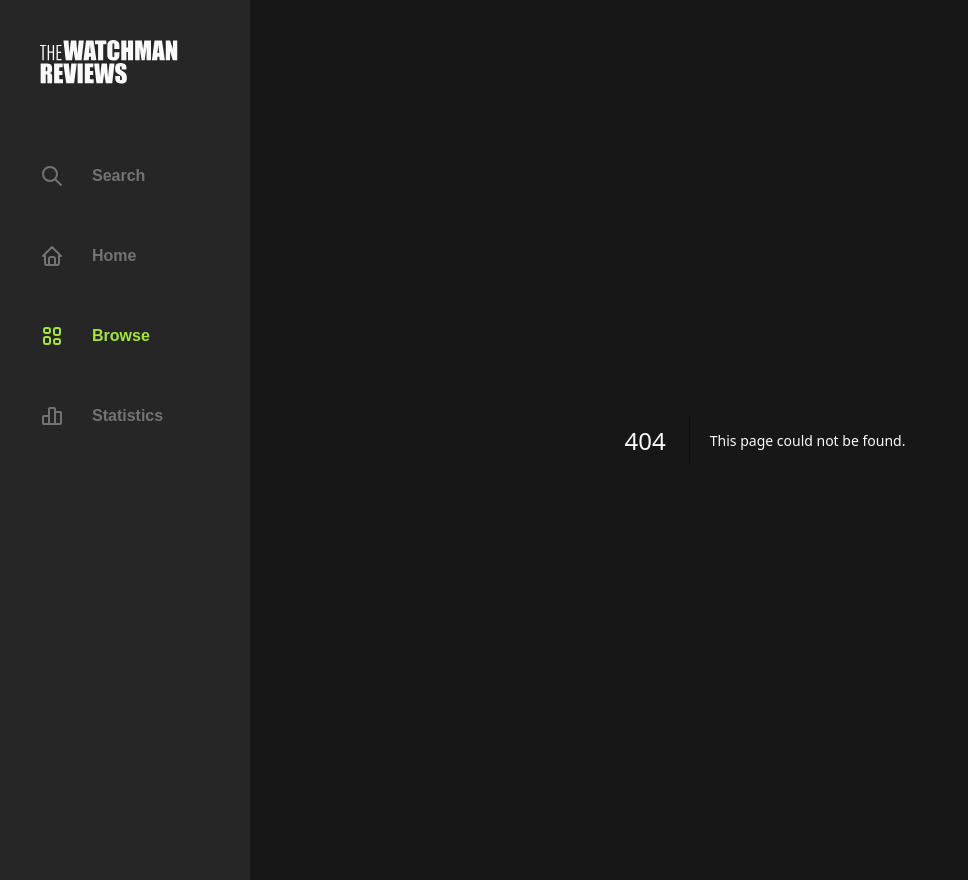
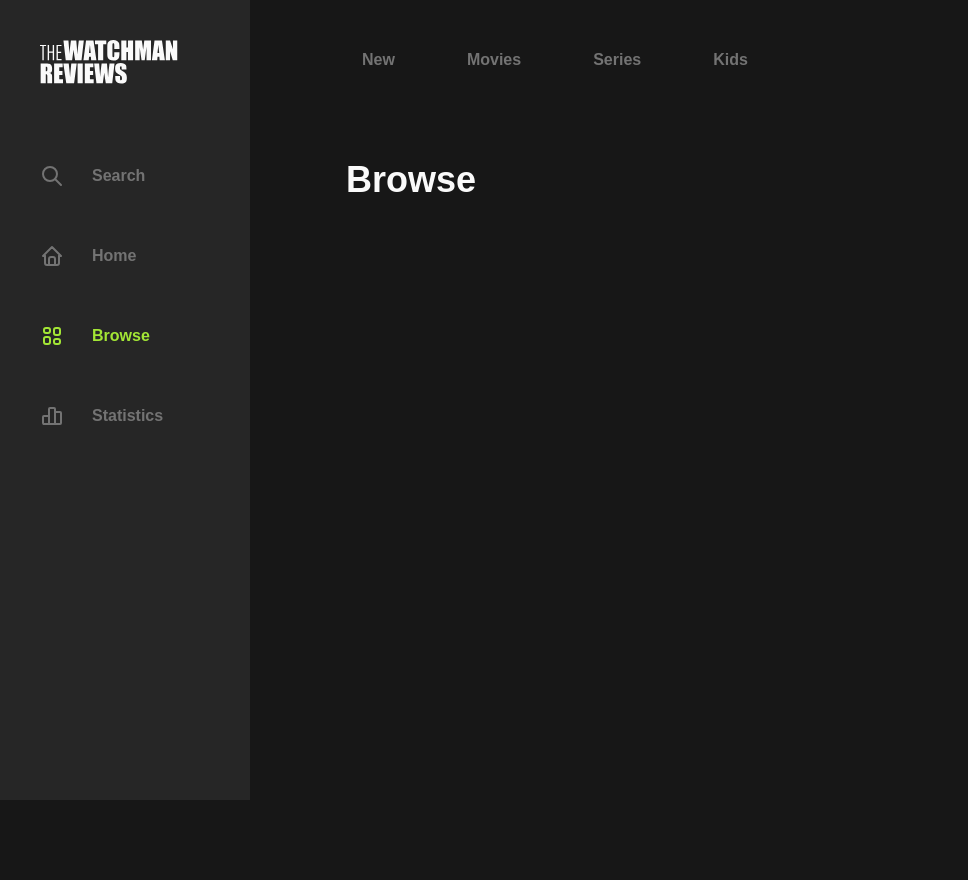
Before and after one commit to MadStoneDev/the-watchman-reviews-frontend, a Next.js app: page /browse in a window 1280 px wide. Before the commit this address had no page. Shown: the whole page, without its empty margins (0-968 px from the left). After the commit the page ends 800 px from the top, so only its background shows below. Built offline with nearby package versions, Linux system fonts and the light colour scheme; a web font is replaced by a local one.

Commit message:
set up main pages

```diff
--- /dev/null
+++ b/src/app/browse/kids/page.tsx
@@ -0,0 +1,11 @@
+import React from "react";
+
+export default function KidsPage() {
+  return (
+    <>
+      <section className={`mt-20`}>
+        <h1 className={`max-w-60 text-4xl font-bold`}>Kids</h1>
+      </section>
+    </>
+  );
+}
--- /dev/null
+++ b/src/app/browse/layout.tsx
@@ -0,0 +1,25 @@
+import React from "react";
+import BrowseNavigation from "@/components/BrowseNavigation";
+
+export default function BrowseLayout({
+  children,
+}: Readonly<{
+  children: React.ReactNode;
+}>) {
+  return (
+    <>
+      <BrowseNavigation
+        items={[
+          { label: "New", href: "/browse/new" },
+          { label: "Movies", href: "/browse/movies" },
+          { label: "Series", href: "/browse/series" },
+          { label: "Kids", href: "/browse/kids" },
+          // {label: "Popular", href: "/browse/popular"},
+          // {label: "Trending", href: "/browse/trending"},
+        ]}
+      />
+
+      {children}
+    </>
+  );
+}
--- /dev/null
+++ b/src/app/browse/movies/page.tsx
@@ -0,0 +1,11 @@
+import React from "react";
+
+export default function MoviesPage() {
+  return (
+    <>
+      <section className={`mt-20`}>
+        <h1 className={`max-w-60 text-4xl font-bold`}>Movies</h1>
+      </section>
+    </>
+  );
+}
--- /dev/null
+++ b/src/app/browse/new/page.tsx
@@ -0,0 +1,11 @@
+import React from "react";
+
+export default function NewPage() {
+  return (
+    <>
+      <section className={`mt-20`}>
+        <h1 className={`max-w-60 text-4xl font-bold`}>New</h1>
+      </section>
+    </>
+  );
+}
--- /dev/null
+++ b/src/app/browse/page.tsx
@@ -0,0 +1,12 @@
+import BrowseNavigation from "@/components/BrowseNavigation";
+import React from "react";
+
+export default function BrowsePage() {
+  return (
+    <>
+      <section className={`mt-20`}>
+        <h1 className={`max-w-60 text-4xl font-bold`}>Browse</h1>
+      </section>
+    </>
+  );
+}
--- /dev/null
+++ b/src/app/browse/series/page.tsx
@@ -0,0 +1,11 @@
+import React from "react";
+
+export default function SeriesPage() {
+  return (
+    <>
+      <section className={`mt-20`}>
+        <h1 className={`max-w-60 text-4xl font-bold`}>Series</h1>
+      </section>
+    </>
+  );
+}
--- a/src/app/layout.tsx
+++ b/src/app/layout.tsx
@@ -24,11 +24,6 @@ const geistMono = localFont({
   variable: "--font-geist-mono",
   weight: "100 900",
 });
-
-export const metadata: Metadata = {
-  title: "Create Next App",
-  description: "Generated by create next app",
-};
 
 export default function RootLayout({
   children,
--- a/src/app/page.tsx
+++ b/src/app/page.tsx
@@ -1,5 +1,12 @@
 import React from "react";
 import BrowseNavigation from "@/components/BrowseNavigation";
+import type { Metadata } from "next";
+
+export const metadata: Metadata = {
+  title: "The Watchman Reviews | Guarding Your Screen, Guiding Your Choices",
+  description:
+    "Guiding families and groups to make informed viewing choices. Get detailed content analysis of movies and TV shows, including themes, language, and values.",
+};
 
 async function getStrapiData(path: string) {
   const baseUrl = "http://localhost:1337";
--- /dev/null
+++ b/src/app/search/page.tsx
@@ -0,0 +1,11 @@
+import React from "react";
+
+export default function SearchPage() {
+  return (
+    <>
+      <section className={`mt-20`}>
+        <h1 className={`max-w-60 text-4xl font-bold`}>Search</h1>
+      </section>
+    </>
+  );
+}
--- a/src/components/BrowseNavigation.tsx
+++ b/src/components/BrowseNavigation.tsx
@@ -1,6 +1,6 @@
 "use client";
 
-import React from "react";
+import React, { useEffect, useState } from "react";
 
 import Link from "next/link";
 import { usePathname } from "next/navigation";
@@ -15,22 +15,70 @@ export default function BrowseNavigation({
 }: {
   items?: NavigationItem[];
 }) {
+  // Hooks
   const pathname = usePathname();
 
+  // States
+  const [highlightStyle, setHighlightStyle] = useState<{}>({});
+
+  // Refs
+  const browseRef = React.useRef<HTMLAnchorElement[]>([]);
+  const highlightRef = React.useRef<HTMLDivElement>(null);
+
+  // Effects
+  useEffect(() => {
+    const updateHighlight = () => {
+      const currentLink = browseRef.current.find(
+        (el) => el.getAttribute(`href`) === pathname,
+      );
+
+      if (currentLink) {
+        const { offsetLeft, offsetWidth } = currentLink;
+        setHighlightStyle({
+          left: `${offsetLeft}px`,
+          width: `${offsetWidth}px`,
+        });
+      } else {
+        setHighlightStyle({
+          left: `0`,
+          width: `0`,
+        });
+      }
+    };
+
+    updateHighlight();
+    window.addEventListener(`resize`, updateHighlight);
+    return () => window.removeEventListener(`resize`, updateHighlight);
+  }, [pathname]);
+
   return (
-    <section className={`flex gap-16`}>
-      {items.map(({ label, href }) => (
+    <section
+      className={`relative flex gap-10 transition-all duration-300 ease-in-out`}
+    >
+      {items.map(({ label, href }, index) => (
         <Link
+          key={href}
+          ref={(el) => {
+            if (el) {
+              browseRef.current[index] = el;
+            }
+          }}
           href={href}
-          className={`flex gap-7 max-w-fit ${
+          className={`px-4 py-2 flex max-w-fit ${
             pathname === href
-              ? "text-lime-400"
-              : "text-neutral-500 hover:text-neutral-50"
-          } font-bold transition-all duration-300 ease-in-out`}
+              ? "text-neutral-900"
+              : "text-neutral-500 hover:text-lime-400"
+          } font-bold transition-all duration-300 ease-in-out z-50`}
         >
           <span>{label}</span>
         </Link>
       ))}
+
+      <div
+        ref={highlightRef}
+        className={`absolute top-0 h-full bg-lime-400 transition-all duration-500 ease-in-out`}
+        style={{ ...highlightStyle }}
+      ></div>
     </section>
   );
 }
--- a/src/components/MainNavigation.tsx
+++ b/src/components/MainNavigation.tsx
@@ -1,6 +1,6 @@
 "use client";
 
-import React from "react";
+import React, { useState } from "react";
 import Link from "next/link";
 
 import Logo from "@/components/logo";
@@ -17,8 +17,8 @@ export default function MainNavigation({
 }: {
   items?: NavigationItem[];
 }) {
+  // Hooks
   const pathname = usePathname();
-  console.log(pathname);
 
   return (
     <nav className={`p-10 min-w-[250px] bg-neutral-800`}>
@@ -27,11 +27,16 @@ export default function MainNavigation({
       <section className={`mt-20 flex flex-col gap-14`}>
         {items.map(({ icon, label, href }) => (
           <Link
+            key={href}
             href={href}
             className={`flex gap-7 max-w-fit ${
-              pathname === href
-                ? "text-lime-400"
-                : "text-neutral-500 hover:text-neutral-50"
+              href === "/"
+                ? pathname === href
+                  ? "text-lime-400"
+                  : "text-neutral-500 hover:text-neutral-50"
+                : pathname.includes(href)
+                  ? "text-lime-400"
+                  : "text-neutral-500 hover:text-neutral-50"
             } font-bold transition-all duration-300 ease-in-out`}
           >
             {icon}
```
